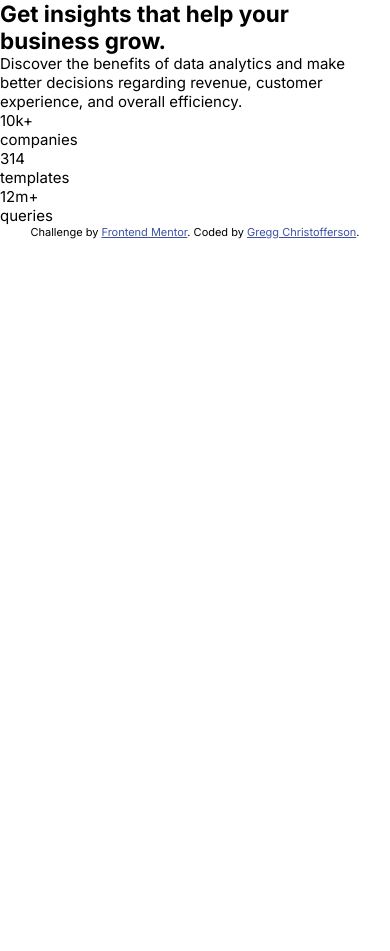
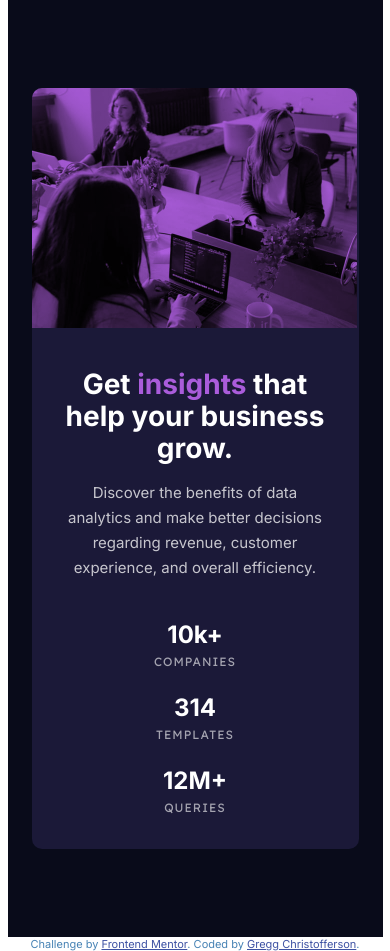
Before and after one commit to gchristofferson/stats-preview-card-component, a plain HTML site: page index.html in a window 390 px wide. Before the commit the page ends 844 px from the top, so only its background shows below. Drawn offline with Linux system fonts and the light colour scheme.

Commit message:
finished mobile first layout

```diff
--- a/css/styles.css
+++ b/css/styles.css
@@ -19,27 +19,120 @@ COLORS
     --main-background: hsl(233, 47%, 7%);
     --card-background: hsl(244, 38%, 16%);
     --accent: hsl(277, 64%, 61%);
-
-    /* --- Neutral --- */
-    --main-heading-stats: hsl(0, 0%, 100%);
-    --main-p: hsla(0, 0%, 100%, 0.75);
-    --stat-headings: hsla(0, 0%, 100%, 0.6);
 }
 
 /* ==============================
 TYPOGRAPHY
 ================================= */
 
-/*
-font-family: 'Inter', sans-serif;
-font-family: 'Lexend Deca', sans-serif;
- */
 
 body {
     font-size: 15px;
     font-family: 'Inter', sans-serif;
     font-weight: 400;
+    color: #fff;
+    text-align: center;
+    display: flex;
+    justify-content: center;
+    flex-direction: column;
+    align-items: center;
 }
+
+h2,
+.card__stat-num {
+    font-weight: 700;
+}
+
+h2 {
+    font-size: 28px;
+    line-height: 32px;
+    color: #fff;
+    margin-bottom: 16px;
+}
+
+.card__title span {
+    color: var(--accent);
+}
+
+.card__text {
+    line-height: 25px;
+    opacity: .75;
+}
+
+.card__stat-num {
+    font-size: 24px;
+}
+
+.card__stat-type {
+    font-family: 'Lexend Deca', sans-serif;
+    text-transform: uppercase;
+    font-size: 12px;
+    letter-spacing: 1px;
+    opacity: .6;
+    font-weight: 400;
+}
+
+/* ==============================
+GENERAL LAYOUT
+================================= */
+
+.container {
+    background-color: var(--main-background);
+    width: 375px;
+    padding: 88px 24px;
+}
+
+.row {
+    display: flex;
+    flex-direction: column;
+}
+
+.card {
+    background-color: var(--card-background);
+    border-radius: 10px;
+}
+
+.card__img,
+.card__text {
+    margin-bottom: 40px;
+}
+
+.card__img {
+    width: 325px;
+    height: 240px;
+    border-radius: 10px 10px 0 0;
+    background-size: cover;
+    background-image: url("../images/image-header-mobile.jpg"),
+                      linear-gradient(var(--accent), var(--accent));
+    background-blend-mode: multiply;
+    order: -1;
+}
+
+.card__info {
+    padding: 0 31px 10px 31px;
+}
+
+.card__stat {
+    margin-bottom: 24px;
+}
+
+.card__stat-num {
+    margin-bottom: 5px;
+}
+
+.attribution {
+    font-size: 11px;
+    color: steelblue;
+}
+.attribution a {
+    color: hsl(228, 45%, 44%);
+}
+
+
+
+/* ==============================
+DESKTOP STYLES
+================================= */
 
 @media(min-width: 1440px) {
 
--- a/index.html
+++ b/index.html
@@ -16,18 +16,13 @@
 
   <title>Frontend Mentor | Stats preview card component</title>
 
-  <!-- Feel free to remove these styles or customise in your own stylesheet 👍 -->
-  <style>
-    .attribution { font-size: 11px; text-align: center; }
-    .attribution a { color: hsl(228, 45%, 44%); }
-  </style>
 </head>
 <body>
   <main class="container">
     <div class="card row">
       <div class="card__info">
         <div class="card__content">
-          <h2 class="card__title">Get insights that help your business grow.</h2>
+          <h2 class="card__title">Get <span>insights</span> that help your business grow.</h2>
           <p class="card__text">Discover the benefits of data analytics and make better decisions regarding revenue, customer
             experience, and overall efficiency.</p>
         </div>
@@ -41,7 +36,7 @@
             <p class="card__stat-type">templates</p>
           </div>
           <div class="card__stat">
-            <p class="card__stat-num"> 12m+</p>
+            <p class="card__stat-num"> 12M+</p>
             <p class="card__stat-type">queries</p>
           </div>
         </div>
```
